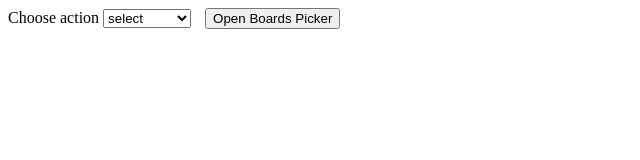
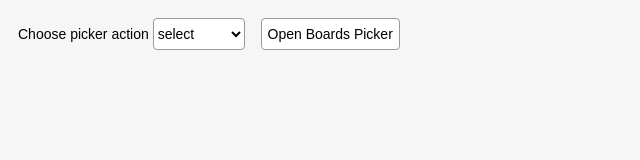
Before and after one commit to miroapp/boards-picker-demo, a plain HTML site: page index.html in a window 1280 px wide. Shown: the whole page, without its empty margins (0-640 px from the left). Drawn offline with Linux system fonts and the light colour scheme.

Commit message:
Update index.html

```diff
--- a/index.html
+++ b/index.html
@@ -1,12 +1,41 @@
-<html>
+<!DOCTYPE html>
+<html lang="en">
 <head>
+    <meta charset="UTF-8">
+    <title>Boards picker demo</title>
     <style>
         html {
-		  #eee 1px solid
+            font-family: Arial;
+            font-size: 14px;
+            background: #f6f6f6;
+            padding: 10px;
+        }
+
+        select {
+            font-family: Arial;
+            display: inline-block;
+            vertical-align: baseline;
+            font-size: 14px;
+            height: 32px;
+            background-color: white;
+            border: 1px solid #999;
+            border-radius: 4px;
         }
 
         button {
-    margin-left: 10px;
+            font-family: Arial;
+            display: inline-block;
+            vertical-align: baseline;
+            font-size: 14px;
+            height: 32px;
+            background-color: white;
+            margin-left: 12px;
+            border-radius: 4px;
+            border: 1px solid #999;
+        }
+
+        select:hover, button:hover {
+            border: 1px solid #333;
         }
 
         .results {
@@ -19,7 +48,7 @@
 </head>
 <body>
 <label>
-    Choose action
+    Choose picker action
     <select>
         <option value="select">select</option>
         <option value="access-link">access-link</option>
@@ -37,9 +66,8 @@ var resultsBox = document.querySelector('.results')
 
 	button.addEventListener('click', () => {
 		const pickerWindow = miroBoardsPicker.open({
-	  //accessLinkMode: true,
+			accessLinkMode: actionSelect.value === 'access-link',
 			pickCallback: (data) => {
-    	console.log('on pick', data)
 				resultsBox.innerHTML = JSON.stringify(data, null, 4)
 				resultsBox.style.display = "block"
 				pickerWindow.close()
```
Lines whose indentation alone changed are shown as unchanged.
